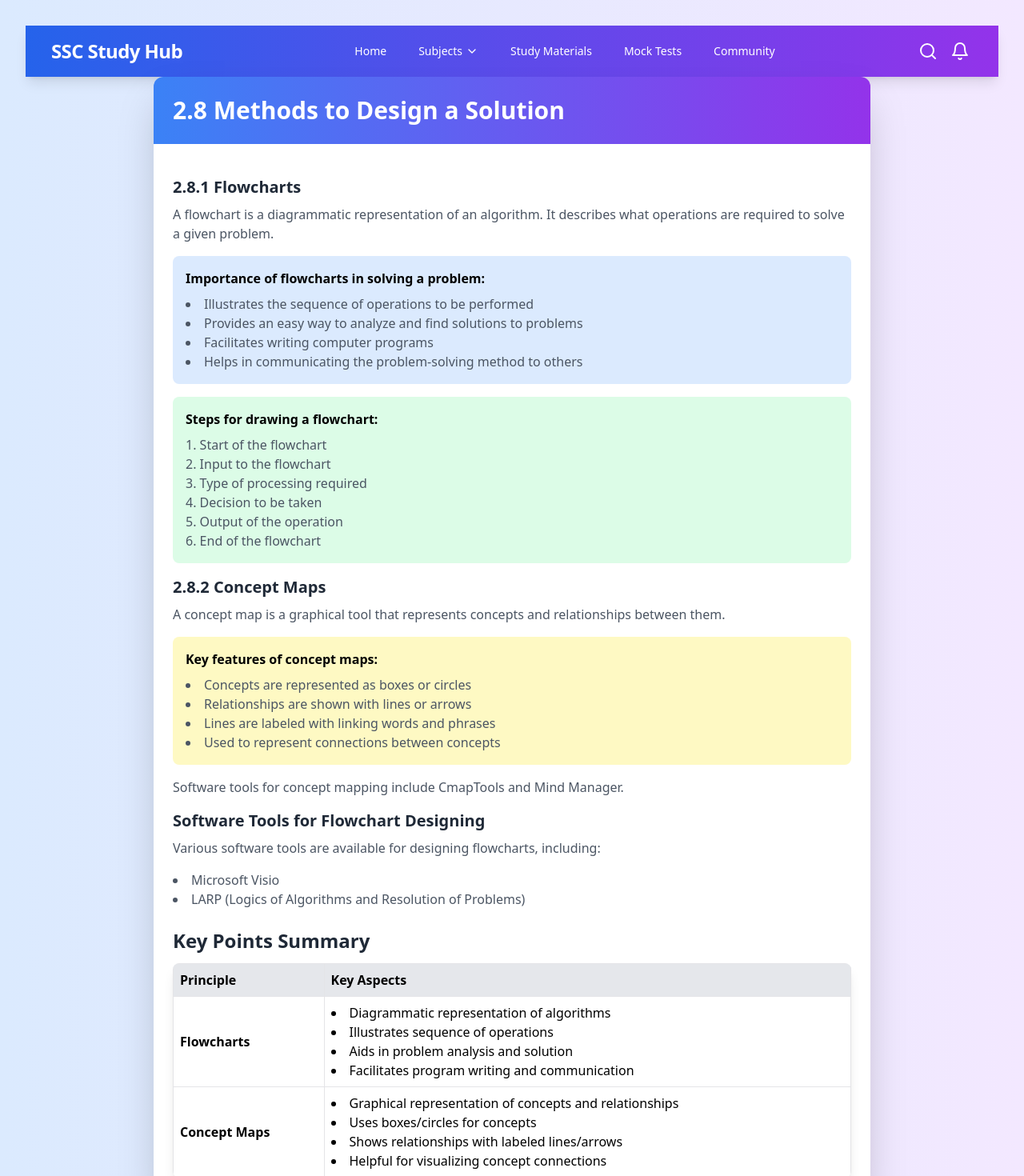
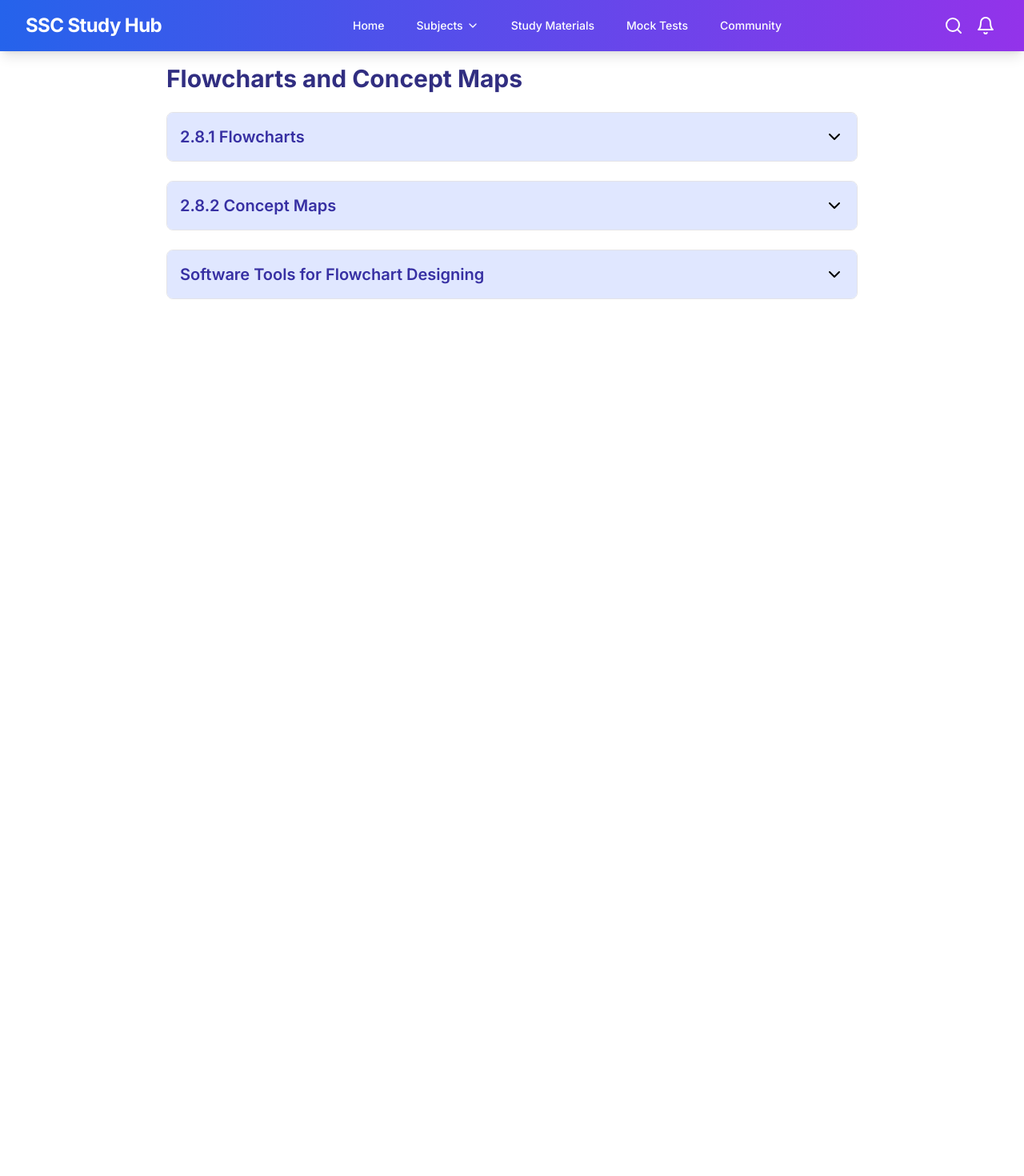
Before and after one commit to tahaamin2013/SSC-Exam-Web, a Next.js app: page /unit-2/methods-to-design-solution/notes in a window 1280 px wide. Shown: the top 1470 px of the page at 80% size. After the commit the page ends 800 px from the top, so only its background shows below. Built offline with nearby package versions, Linux system fonts and the light colour scheme.

Commit message:
Co-authored-by: Muhammad Husnain <aimahusnain@gmail.com>f

```diff
--- a/src/app/unit-2/methods-to-design-solution/notes/page.tsx
+++ b/src/app/unit-2/methods-to-design-solution/notes/page.tsx
@@ -1,63 +1,109 @@
-import React from "react";
+'use client'
 
-const Page = () => {
+import React, { useState } from 'react';
+import { ChevronDown, ChevronUp } from 'lucide-react';
+
+const FlowchartSection = ({ title, children } :any) => {
+  const [isOpen, setIsOpen] = useState(false);
   return (
-    <body className="bg-gradient-to-r from-blue-100 to-purple-100 min-h-screen p-8">
-      <div className="max-w-4xl mx-auto bg-white rounded-xl shadow-2xl overflow-hidden">
-        <div className="bg-gradient-to-r from-blue-500 to-purple-600 p-6">
-          <h1 className="text-3xl font-bold text-white">
-            2.8 Methods to Design a Solution
-          </h1>
+    <div className="mb-6 border rounded-lg overflow-hidden">
+      <button
+        onClick={() => setIsOpen(!isOpen)}
+        className="w-full flex justify-between items-center p-4 bg-indigo-100 hover:bg-indigo-200 transition-colors"
+      >
+        <h3 className="text-xl font-semibold text-indigo-800">{title}</h3>
+        {isOpen ? <ChevronUp size={24} /> : <ChevronDown size={24} />}
+      </button>
+      {isOpen && <div className="p-4 bg-white">{children}</div>}
     </div>
-        <div className="p-6 space-y-6">
-          <section>
-            <h3 className="text-xl font-semibold text-gray-800 mt-4 mb-2">
-              2.8.1 Flowcharts
-            </h3>
-            <p className="text-gray-600 mb-4">
-              A flowchart is a diagrammatic representation of an algorithm. It
-              describes what operations are required to solve a given problem.
+  );
+};
+
+const FlowchartStep = ({ title, description, shape }: any) => (
+  <div className="flex flex-col sm:flex-row items-center gap-4 mb-4">
+    <div className="flex-1">
+      <h5 className="text-lg font-semibold text-indigo-700">{title}</h5>
+      <p className="text-gray-600">{description}</p>
+    </div>
+    <div className="w-32 h-32 flex items-center justify-center">
+      {shape === 'oval' && (
+        <div className="w-full h-20 bg-indigo-500 rounded-[100%]" />
+      )}
+      {shape === 'parallelogram' && (
+        <div className="w-full h-20 bg-indigo-500 transform skew-x-12" />
+      )}
+      {shape === 'rectangle' && (
+        <div className="w-full h-20 bg-indigo-500" />
+      )}
+      {shape === 'diamond' && (
+        <div className="w-24 h-24 bg-indigo-500 transform rotate-45" />
+      )}
+    </div>
+  </div>
+);
+
+const FlowchartConceptMap = () => {
+  return (
+    <div className="max-w-4xl mx-auto p-4">
+      <h1 className="text-3xl font-bold text-indigo-900 mb-6">Flowcharts and Concept Maps</h1>
+
+      <FlowchartSection title="2.8.1 Flowcharts">
+        <p className="text-gray-700 mb-4">
+          A flowchart is a diagrammatic representation of an algorithm. It describes what operations are required to solve a given problem.
         </p>
+
         <div className="bg-blue-100 rounded-lg p-4 mb-4">
-              <h4 className="font-semibold mb-2">
-                Importance of flowcharts in solving a problem:
-              </h4>
+          <h4 className="font-semibold mb-2">Importance of flowcharts in solving a problem:</h4>
           <ul className="list-disc list-inside text-gray-600">
             <li>Illustrates the sequence of operations to be performed</li>
-                <li>
-                  Provides an easy way to analyze and find solutions to problems
-                </li>
+            <li>Provides an easy way to analyze and find solutions to problems</li>
             <li>Facilitates writing computer programs</li>
-                <li>
-                  Helps in communicating the problem-solving method to others
-                </li>
+            <li>Helps in communicating the problem-solving method to others</li>
           </ul>
         </div>
+
         <div className="bg-green-100 rounded-lg p-4 mb-4">
-              <h4 className="font-semibold mb-2">
-                Steps for drawing a flowchart:
-              </h4>
-              <ol className="list-decimal list-inside text-gray-600">
-                <li>Start of the flowchart</li>
-                <li>Input to the flowchart</li>
-                <li>Type of processing required</li>
-                <li>Decision to be taken</li>
-                <li>Output of the operation</li>
-                <li>End of the flowchart</li>
-              </ol>
+          <h4 className="font-semibold mb-4">Steps for drawing a flowchart:</h4>
+          <FlowchartStep
+            title="1. Start of the flowchart"
+            description="Every flowchart should start with a trigger. The graphical representation of start of flowchart is oval shape."
+            shape="oval"
+          />
+          <FlowchartStep
+            title="2. Input to the flowchart"
+            description="The flowchart designer must identify the input from the problem statement. The input is represented by a parallelogram."
+            shape="parallelogram"
+          />
+          <FlowchartStep
+            title="3. Processing in the flowchart"
+            description="A flowchart designer chooses the math needed for each step. In the flowchart, a rectangle shows where calculations happen."
+            shape="rectangle"
+          />
+          <FlowchartStep
+            title="4. Decision making in flowchart"
+            description="The flowchart designer picks the right logic pattern. This decision point looks like a diamond in the flowchart."
+            shape="diamond"
+          />
+          <FlowchartStep
+            title="5. Output"
+            description="The flowchart must provide the required output. The output is represented with a parallelogram symbol as well."
+            shape="parallelogram"
+          />
+          <FlowchartStep
+            title="6. End of flowchart"
+            description="The flowchart should have a defined end. For end of flowchart the oval symbol is used."
+            shape="oval"
+          />
         </div>
+      </FlowchartSection>
 
-            <h3 className="text-xl font-semibold text-gray-800 mt-4 mb-2">
-              2.8.2 Concept Maps
-            </h3>
-            <p className="text-gray-600 mb-4">
-              A concept map is a graphical tool that represents concepts and
-              relationships between them.
+      <FlowchartSection title="2.8.2 Concept Maps">
+        <p className="text-gray-700 mb-4">
+          A concept map is a graphical tool that represents concepts and relationships between them.
         </p>
+
         <div className="bg-yellow-100 rounded-lg p-4 mb-4">
-              <h4 className="font-semibold mb-2">
-                Key features of concept maps:
-              </h4>
+          <h4 className="font-semibold mb-2">Key features of concept maps:</h4>
           <ul className="list-disc list-inside text-gray-600">
             <li>Concepts are represented as boxes or circles</li>
             <li>Relationships are shown with lines or arrows</li>
@@ -65,67 +111,23 @@ const Page = () => {
             <li>Used to represent connections between concepts</li>
           </ul>
         </div>
+
         <p className="text-gray-600 mb-4">
-              Software tools for concept mapping include CmapTools and Mind
-              Manager.
+          Software tools for concept mapping include CmapTools and Mind Manager.
         </p>
+      </FlowchartSection>
 
-            <h3 className="text-xl font-semibold text-gray-800 mt-4 mb-2">
-              Software Tools for Flowchart Designing
-            </h3>
-            <p className="text-gray-600 mb-4">
-              Various software tools are available for designing flowcharts,
-              including:
+      <FlowchartSection title="Software Tools for Flowchart Designing">
+        <p className="text-gray-700 mb-4">
+          Various software tools are available for designing flowcharts, including:
         </p>
-            <ul className="list-disc list-inside text-gray-600 mb-4">
+        <ul className="list-disc list-inside text-gray-600">
           <li>Microsoft Visio</li>
           <li>LARP (Logics of Algorithms and Resolution of Problems)</li>
         </ul>
-          </section>
-
-          <section>
-            <h2 className="text-2xl font-semibold text-gray-800 mb-3">
-              Key Points Summary
-            </h2>
-            <table className="w-full border-collapse bg-white rounded-lg overflow-hidden shadow-lg">
-              <thead className="bg-gray-200">
-                <tr>
-                  <th className="border p-2 text-left">Principle</th>
-                  <th className="border p-2 text-left">Key Aspects</th>
-                </tr>
-              </thead>
-              <tbody>
-                <tr>
-                  <td className="border p-2 font-semibold">Flowcharts</td>
-                  <td className="border p-2">
-                    <ul className="list-disc list-inside">
-                      <li>Diagrammatic representation of algorithms</li>
-                      <li>Illustrates sequence of operations</li>
-                      <li>Aids in problem analysis and solution</li>
-                      <li>Facilitates program writing and communication</li>
-                    </ul>
-                  </td>
-                </tr>
-                <tr>
-                  <td className="border p-2 font-semibold">Concept Maps</td>
-                  <td className="border p-2">
-                    <ul className="list-disc list-inside">
-                      <li>
-                        Graphical representation of concepts and relationships
-                      </li>
-                      <li>Uses boxes/circles for concepts</li>
-                      <li>Shows relationships with labeled lines/arrows</li>
-                      <li>Helpful for visualizing concept connections</li>
-                    </ul>
-                  </td>
-                </tr>
-              </tbody>
-            </table>
-          </section>
+      </FlowchartSection>
     </div>
-      </div>
-    </body>
   );
 };
 
-export default Page;
+export default FlowchartConceptMap;
--- /dev/null
+++ b/src/app/unit-3/css/detailed-questions/page.tsx
@@ -0,0 +1,9 @@
+import React from 'react'
+
+const page = () => {
+  return (
+    <div>page</div>
+  )
+}
+
+export default page
--- /dev/null
+++ b/src/app/unit-3/debug-the-code/detailed-questions/page.tsx
@@ -0,0 +1,39 @@
+import React from 'react'
+import {
+  Accordion,
+  AccordionContent,
+  AccordionItem,
+  AccordionTrigger,
+} from "@/components/ui/accordion"
+
+const questionsAndAnswers = [
+  {
+    question: "What is the most common stylesheet language used with HTML?",
+    answer: "CSS (Cascading Style Sheets)"
+  },
+];
+
+const Page = () => {
+  return (
+    <section
+      id="FAQ"
+      className="border mt-4 max-w-2xl mx-auto text-sm text-left sm:text-md mb-4 p-6"
+    >
+      <h1 className="font-bold text-3xl text-center mb-4">
+        Long Questions and Answers (8 marks each)
+      </h1>
+      <div className="grid grid-cols-1 text-left gap-x-8 w-full">
+        <Accordion type="single" collapsible>
+          {questionsAndAnswers.map((item, index) => (
+            <AccordionItem key={index} value={`item-${index}`}>
+              <AccordionTrigger>{item.question}</AccordionTrigger>
+              <AccordionContent>{item.answer}</AccordionContent>
+            </AccordionItem>
+          ))}
+        </Accordion>
+      </div>
+    </section>
+  )
+}
+
+export default Page
--- /dev/null
+++ b/src/app/unit-3/dynamic-website/detailed-questions/page.tsx
@@ -0,0 +1,39 @@
+import React from 'react'
+import {
+  Accordion,
+  AccordionContent,
+  AccordionItem,
+  AccordionTrigger,
+} from "@/components/ui/accordion"
+
+const questionsAndAnswers = [
+  {
+    question: "What is the most common stylesheet language used with HTML?",
+    answer: "CSS (Cascading Style Sheets)"
+  },
+];
+
+const Page = () => {
+  return (
+    <section
+      id="FAQ"
+      className="border mt-4 max-w-2xl mx-auto text-sm text-left sm:text-md mb-4 p-6"
+    >
+      <h1 className="font-bold text-3xl text-center mb-4">
+        Long Questions and Answers (8 marks each)
+      </h1>
+      <div className="grid grid-cols-1 text-left gap-x-8 w-full">
+        <Accordion type="single" collapsible>
+          {questionsAndAnswers.map((item, index) => (
+            <AccordionItem key={index} value={`item-${index}`}>
+              <AccordionTrigger>{item.question}</AccordionTrigger>
+              <AccordionContent>{item.answer}</AccordionContent>
+            </AccordionItem>
+          ))}
+        </Accordion>
+      </div>
+    </section>
+  )
+}
+
+export default Page
--- /dev/null
+++ b/src/app/unit-3/html/detailed-questions/page.tsx
@@ -0,0 +1,39 @@
+import React from 'react'
+import {
+  Accordion,
+  AccordionContent,
+  AccordionItem,
+  AccordionTrigger,
+} from "@/components/ui/accordion"
+
+const questionsAndAnswers = [
+  {
+    question: "What is the most common stylesheet language used with HTML?",
+    answer: "CSS (Cascading Style Sheets)"
+  },
+];
+
+const Page = () => {
+  return (
+    <section
+      id="FAQ"
+      className="border mt-4 max-w-2xl mx-auto text-sm text-left sm:text-md mb-4 p-6"
+    >
+      <h1 className="font-bold text-3xl text-center mb-4">
+        Long Questions and Answers (8 marks each)
+      </h1>
+      <div className="grid grid-cols-1 text-left gap-x-8 w-full">
+        <Accordion type="single" collapsible>
+          {questionsAndAnswers.map((item, index) => (
+            <AccordionItem key={index} value={`item-${index}`}>
+              <AccordionTrigger>{item.question}</AccordionTrigger>
+              <AccordionContent>{item.answer}</AccordionContent>
+            </AccordionItem>
+          ))}
+        </Accordion>
+      </div>
+    </section>
+  )
+}
+
+export default Page
--- /dev/null
+++ b/src/app/unit-3/introduction/detailed-questions/page.tsx
@@ -0,0 +1,39 @@
+import React from 'react'
+import {
+  Accordion,
+  AccordionContent,
+  AccordionItem,
+  AccordionTrigger,
+} from "@/components/ui/accordion"
+
+const questionsAndAnswers = [
+  {
+    question: "What is the most common stylesheet language used with HTML?",
+    answer: "CSS (Cascading Style Sheets)"
+  },
+];
+
+const Page = () => {
+  return (
+    <section
+      id="FAQ"
+      className="border mt-4 max-w-2xl mx-auto text-sm text-left sm:text-md mb-4 p-6"
+    >
+      <h1 className="font-bold text-3xl text-center mb-4">
+        Long Questions and Answers (8 marks each)
+      </h1>
+      <div className="grid grid-cols-1 text-left gap-x-8 w-full">
+        <Accordion type="single" collapsible>
+          {questionsAndAnswers.map((item, index) => (
+            <AccordionItem key={index} value={`item-${index}`}>
+              <AccordionTrigger>{item.question}</AccordionTrigger>
+              <AccordionContent>{item.answer}</AccordionContent>
+            </AccordionItem>
+          ))}
+        </Accordion>
+      </div>
+    </section>
+  )
+}
+
+export default Page
--- /dev/null
+++ b/src/app/unit-3/javascript/detailed-questions/page.tsx
@@ -0,0 +1,39 @@
+import React from 'react'
+import {
+  Accordion,
+  AccordionContent,
+  AccordionItem,
+  AccordionTrigger,
+} from "@/components/ui/accordion"
+
+const questionsAndAnswers = [
+  {
+    question: "What is the most common stylesheet language used with HTML?",
+    answer: "CSS (Cascading Style Sheets)"
+  },
+];
+
+const Page = () => {
+  return (
+    <section
+      id="FAQ"
+      className="border mt-4 max-w-2xl mx-auto text-sm text-left sm:text-md mb-4 p-6"
+    >
+      <h1 className="font-bold text-3xl text-center mb-4">
+        Long Questions and Answers (8 marks each)
+      </h1>
+      <div className="grid grid-cols-1 text-left gap-x-8 w-full">
+        <Accordion type="single" collapsible>
+          {questionsAndAnswers.map((item, index) => (
+            <AccordionItem key={index} value={`item-${index}`}>
+              <AccordionTrigger>{item.question}</AccordionTrigger>
+              <AccordionContent>{item.answer}</AccordionContent>
+            </AccordionItem>
+          ))}
+        </Accordion>
+      </div>
+    </section>
+  )
+}
+
+export default Page
--- a/src/app/unit-4/page.tsx
+++ b/src/app/unit-4/page.tsx
@@ -7,16 +7,60 @@ import Link from 'next/link';
 const data = [
   {
     id: "1",
-    title: "Items is empty",
+    title: "Data and Analysis",
     links: [
-      { href: "unit-2/problems/notes", text: "Notes", icon: BookOpen },
-      { href: "unit-2/problems/mind-map", text: "Mind Map", icon: Brain },
-      { href: "unit-2/problems/quiz", text: "MCQs", icon: HelpCircle },
-      { href: "unit-2/problems/brief-questions", text: "Brief Questions", icon: FileText },
-      { href: "unit-2/problems/detailed-questions", text: "Detailed Questions", icon: List },
+      { href: "unit-3/data-and-analysis/notes", text: "Notes", icon: BookOpen },
+      { href: "unit-3/data-and-analysis/mind-map", text: "Mind Map", icon: Brain },
+      { href: "unit-3/data-and-analysis/quiz", text: "MCQs", icon: HelpCircle },
+      { href: "unit-3/data-and-analysis/brief-questions", text: "Brief Questions", icon: FileText },
+      { href: "unit-3/data-and-analysis/detailed-questions", text: "Detailed Questions", icon: List },
+    ],
+  },
+  {
+    id: "2",
+    title: "Data types in Data Science",
+    links: [
+      { href: "unit-3/data-types-in-data-science/notes", text: "Notes", icon: BookOpen },
+      { href: "unit-3/data-types-in-data-science/mind-map", text: "Mind Map", icon: Brain },
+      { href: "unit-3/data-types-in-data-science/quiz", text: "MCQs", icon: HelpCircle },
+      { href: "unit-3/data-types-in-data-science/brief-questions", text: "Brief Questions", icon: FileText },
+      { href: "unit-3/data-types-in-data-science/detailed-questions", text: "Detailed Questions", icon: List },
+    ],
+  },
+  {
+    id: "3",
+    title: "Big Data(Volume, Velocity, Variety)",
+    links: [
+      { href: "unit-3/big-data-volume-and-velocity-and-variety/notes", text: "Notes", icon: BookOpen },
+      { href: "unit-3/big-data-volume-and-velocity-and-variety/mind-map", text: "Mind Map", icon: Brain },
+      { href: "unit-3/big-data-volume-and-velocity-and-variety/quiz", text: "MCQs", icon: HelpCircle },
+      { href: "unit-3/big-data-volume-and-velocity-and-variety/brief-questions", text: "Brief Questions", icon: FileText },
+      { href: "unit-3/big-data-volume-and-velocity-and-variety/detailed-questions", text: "Detailed Questions", icon: List },
+    ],
+  },
+  {
+    id: "4",
+    title: "Big Data Challenges",
+    links: [
+      { href: "unit-3/big-data-challenges/notes", text: "Notes", icon: BookOpen },
+      { href: "unit-3/big-data-challenges/mind-map", text: "Mind Map", icon: Brain },
+      { href: "unit-3/big-data-challenges/quiz", text: "MCQs", icon: HelpCircle },
+      { href: "unit-3/big-data-challenges/brief-questions", text: "Brief Questions", icon: FileText },
+      { href: "unit-3/big-data-challenges/detailed-questions", text: "Detailed Questions", icon: List },
     ],
   },
 
+  {
+    id: "5",
+    title: "Application of big data in business ",
+    links: [
+      { href: "unit-3/application-of-big-data-in-business/notes", text: "Notes", icon: BookOpen },
+      { href: "unit-3/application-of-big-data-in-business/mind-map", text: "Mind Map", icon: Brain },
+      { href: "unit-3/application-of-big-data-in-business/quiz", text: "MCQs", icon: HelpCircle },
+      { href: "unit-3/application-of-big-data-in-business/brief-questions", text: "Brief Questions", icon: FileText },
+      { href: "unit-3/application-of-big-data-in-business/detailed-questions", text: "Detailed Questions", icon: List },
+    ],
+  },
 ];
 
 const Section = ({ section }: any) => {
```
Also changed, not shown: src/app/unit-3/javascript/brief-questions/page.tsx (+43 -25 lines). Lines whose indentation alone changed are shown as unchanged.
